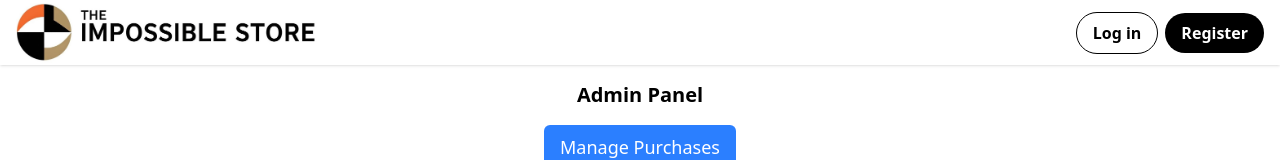
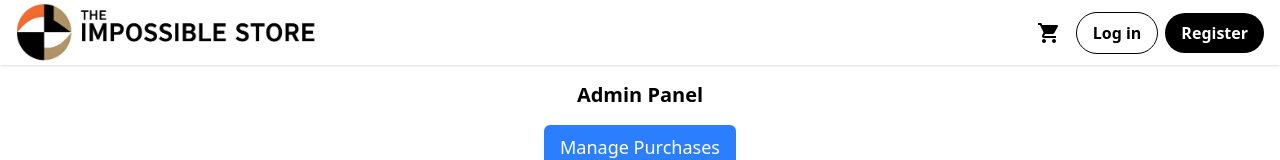
Before and after one commit to Trusun3528/Group5FrontEnd, a React (Vite) app: page /admin in a window 1280 px wide. Shown: the top 160 px of the page. Built offline with nearby package versions, Linux system fonts and the light colour scheme.

Commit message:
added a cart to the header so they can access the cart if not signed in

```diff
--- a/src/pages/components/Header.tsx
+++ b/src/pages/components/Header.tsx
@@ -35,6 +35,10 @@ function Header({ onLogoClick }: HeaderProps) {
                         Admin Panel
                     </button>
                 )}
+
+                <Link to="/cart">
+                    <ShoppingCartIcon className="text-black" />
+                </Link>
 
                 {loggedIn ? (
                     <div>
```
